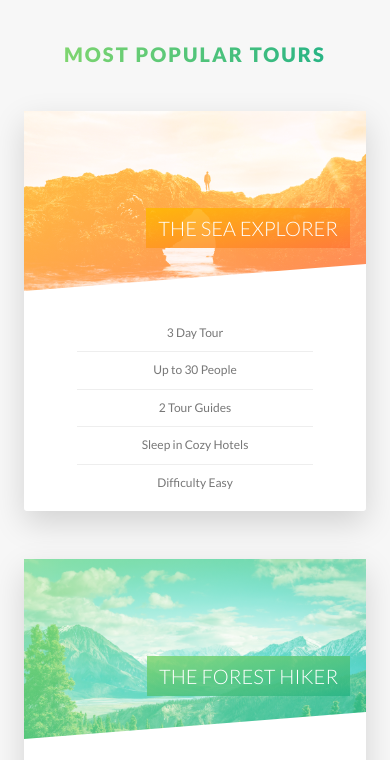
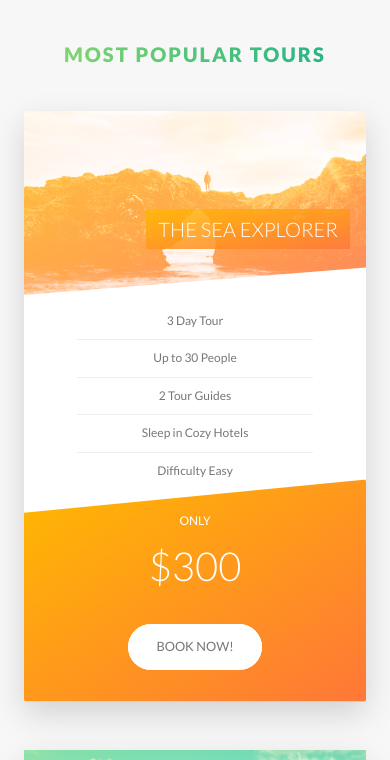
Before and after one commit to MandelaK/Natours, a website: page index.html in a window 390 px wide. Shown: the part 2485-3245 px from the top of the page. Drawn offline with Linux system fonts and the light colour scheme.

Commit message:
Make Form and Stories section responsive

```diff
--- a/scss/components/_card.scss
+++ b/scss/components/_card.scss
@@ -179,4 +179,53 @@
     font-size: 6rem;
     font-weight: 300;
   }
+
+  @include responsive(tab-portrait) {
+    height: auto;
+    border-radius: 3px;
+    background-color: $color-white;
+    box-shadow: 0 1.5rem 4rem rgba($color-black, 0.15);
+
+    &__side {
+      height: auto;
+      position: relative;
+      box-shadow: none;
+
+      &--back {
+        transform: rotateY(0);
+        clip-path: polygon(0 15%, 100% 0, 100% 100%, 0 100%);
+        margin-top: -4.2rem;
+      }
+    }
+
+    &:hover &__side--front {
+      transform: rotateY(0);
+    }
+
+    &__details {
+      padding-top: 1rem;
+    }
+
+    &__picture {
+      height: 23rem;
+    }
+
+    &__call-to-action {
+      position: relative;
+      top: 0;
+      left: 0;
+      transform: translate(0);
+      width: 100%;
+      text-align: center;
+      padding: 4rem;
+    }
+
+    &__price-box {
+      margin-bottom: 3rem;
+    }
+
+    &__price-value {
+      font-size: 5rem;
+    }
+  }
 }
--- a/scss/components/_form.scss
+++ b/scss/components/_form.scss
@@ -15,6 +15,10 @@
     width: 90%;
     display: block;
     transition: all 0.3s;
+
+    @include responsive(tab-portrait) {
+      width: 100%;
+    }
 
     &:focus {
       outline: none;
@@ -49,6 +53,11 @@
   &__radio-group {
     width: 49%;
     display: inline-block;
+
+    @include responsive(tab-portrait) {
+      width: 100%;
+      margin-bottom: 2rem;
+    }
   }
 
   &__radio-input {
--- a/scss/components/_story.scss
+++ b/scss/components/_story.scss
@@ -9,6 +9,16 @@
   font-size: $default-font-size;
   transform: skewX(-12deg);
 
+  @include responsive(tab-portrait) {
+    width: 100%;
+    padding: 4rem;
+    padding-left: 6rem;
+  }
+
+  @include responsive(phone) {
+    transform: skewX(0);
+  }
+
   &__shape {
     width: 15rem;
     height: 15rem;
@@ -19,6 +29,10 @@
     clip-path: circle(50% at 50% 50%);
     transform: translateX(-3rem) skewX(12deg);
     position: relative;
+
+    @include responsive(phone) {
+      transform: translateX(-3rem) skewX(0);
+    }
   }
 
   &__image {
@@ -29,6 +43,9 @@
 
   &__text {
     transform: skewX(12deg);
+    @include responsive(phone) {
+      transform: skewX(0);
+    }
   }
 
   &__caption {
--- a/scss/pages/_home.scss
+++ b/scss/pages/_home.scss
@@ -76,8 +76,35 @@
   border-radius: 3px;
   box-shadow: 0 1.5rem 4rem rgba($color: $color-black, $alpha: 0.2);
 
+  @include responsive(tab-landscape) {
+    background-image: linear-gradient(
+        105deg,
+        rgba($color-white, 0.9) 0%,
+        rgba($color-white, 0.9) 65%,
+        transparent 65%
+      ),
+      url(../img/nat-10.jpg);
+  }
+
+  @include responsive(tab-portrait) {
+    background-image: linear-gradient(
+        to right,
+        rgba($color-white, 0.9) 0%,
+        rgba($color-white, 0.9) 100%
+      ),
+      url(../img/nat-10.jpg);
+  }
+
   &__form {
     width: 50%;
     padding: 6rem;
+
+    @include responsive(tab-landscape) {
+      width: 65%;
+    }
+
+    @include responsive(tab-portrait) {
+      width: 100%;
+    }
   }
 }
```
Also changed, not shown: css/style.css.
